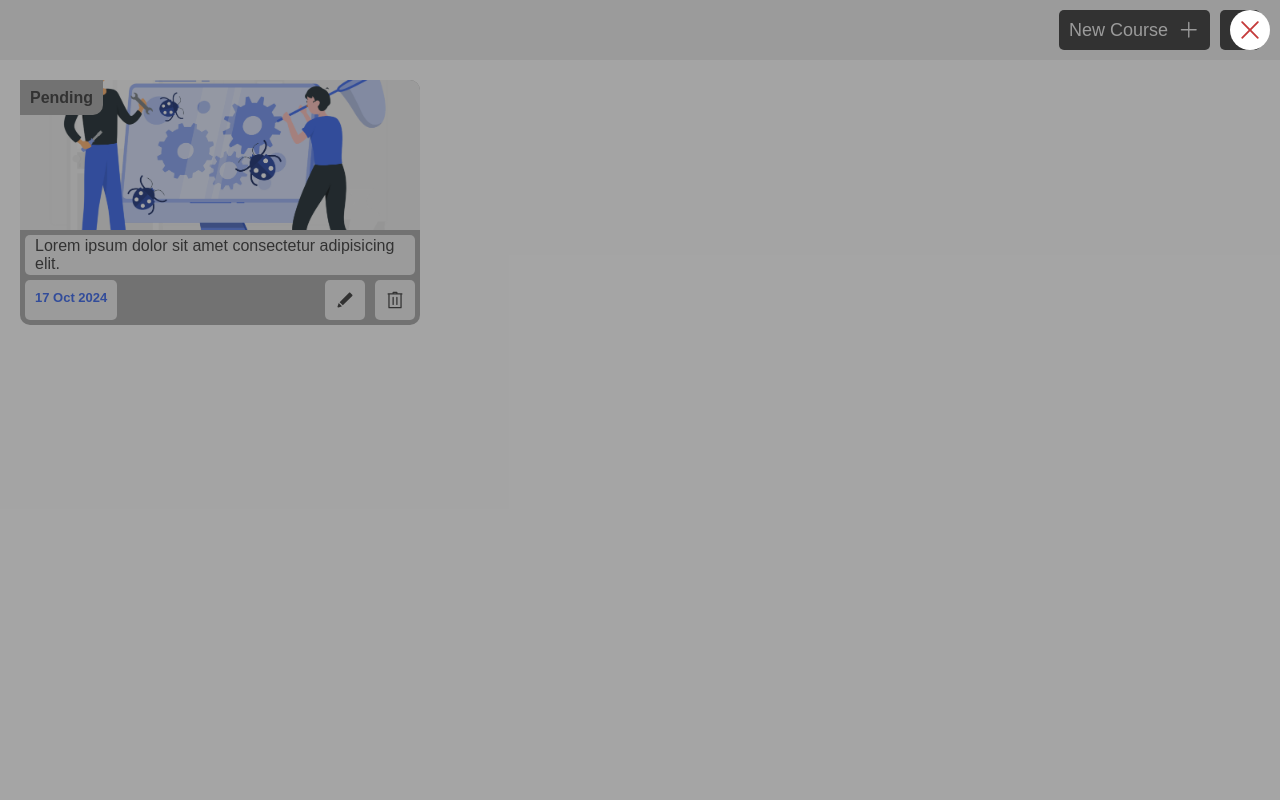
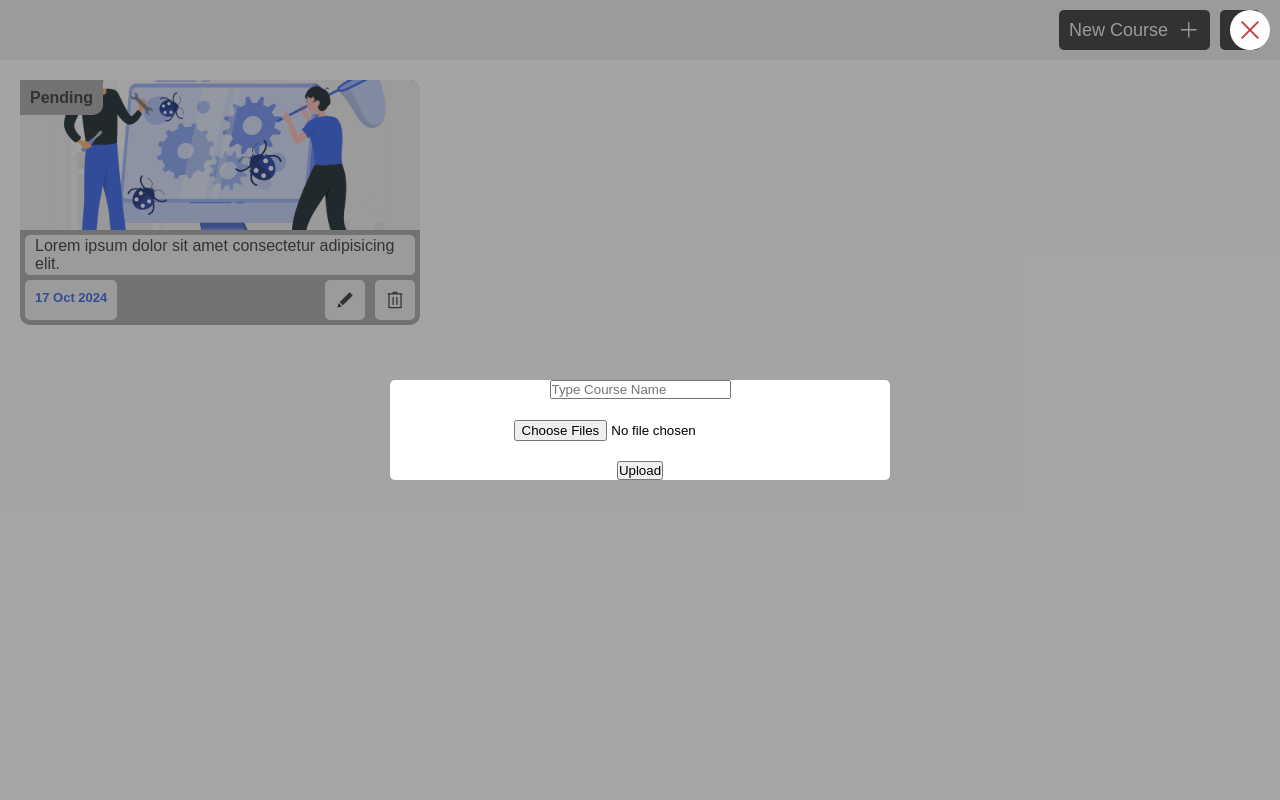
Before and after one commit to AlexNdungu/EMT_Learning, a Django app: page /Course/ in a window 1280 px wide. Run offline with Django 4.2, Linux system fonts and the light colour scheme; some web fonts are replaced.

Commit message:
Create Course

```diff
--- a/EMT_Learning/settings.py
+++ b/EMT_Learning/settings.py
@@ -129,6 +129,9 @@ STATICFILES_DIRS = [
     os.path.join(BASE_DIR, 'Static')
 ]
 
+MEDIA_URL = '/Media/'
+
+MEDIA_ROOT = BASE_DIR / 'Media'
 
 # Default primary key field type
 # https://docs.djangoproject.com/en/4.2/ref/settings/#default-auto-field
--- a/EMT_Learning/urls.py
+++ b/EMT_Learning/urls.py
@@ -15,9 +15,14 @@ Including another URLconf
     2. Add a URL to urlpatterns:  path('blog/', include('blog.urls'))
 """
 from django.contrib import admin
-from django.urls import path,include
+from django.urls import path, include
+from django.conf.urls.static import static
+from django.conf import settings
 
 urlpatterns = [
     path('admin/', admin.site.urls),
     path('',include('Learn.urls'))
 ]
+
+urlpatterns += static(settings.STATIC_URL, document_root = settings.STATIC_ROOT)
+urlpatterns += static(settings.MEDIA_URL, document_root = settings.MEDIA_ROOT)
--- a/Static/css/Teacher/course.css
+++ b/Static/css/Teacher/course.css
@@ -153,3 +153,22 @@
 .close_crud_button svg {
     width: 30px;
 }
+
+.create_and_update_course_section {
+    width: 100%;
+    height: calc(100% - 60px);
+    display: flex;
+    align-items: center;
+    justify-content: center;
+}
+
+.create_course_add {
+    width: 500px;
+    height: 100px;
+    border-radius: 5px;
+    display: flex;
+    flex-direction: column;
+    align-items: center;
+    justify-content: space-between;
+    background-color: white;
+}
--- /dev/null
+++ b/Static/js/Teacher/course.js
@@ -0,0 +1,3 @@
+let course_name = document.getElementById('course_name');
+let files = document.getElementById('files');
+let create_course = document.getElementById('create_course');
--- a/Templates/Teacher/course.html
+++ b/Templates/Teacher/course.html
@@ -1,14 +1,22 @@
 {% extends 'menu.html' %}
 {% load static %}
 {% block head %}
-    <title>CodePinion ::- Dashboard</title>
+    <title>Course</title>
     <link rel="stylesheet" href="{% static '/Css/Teacher/course.css' %}">
+    <link rel="stylesheet" href="{% static 'css/alert.css' %}">
 {% endblock %}
 {% block lower_section %}
     <div class="create_course_section">
         <div class="crud_close_section">
             <div class="close_crud_button" id="close_crud_button">
                 <svg clip-rule="evenodd" fill-rule="evenodd" stroke-linejoin="round" stroke-miterlimit="2" viewBox="0 0 24 24" xmlns="http://www.w3.org/2000/svg"><path d="m12 10.93 5.719-5.72c.146-.146.339-.219.531-.219.404 0 .75.324.75.749 0 .193-.073.385-.219.532l-5.72 5.719 5.719 5.719c.147.147.22.339.22.531 0 .427-.349.75-.75.75-.192 0-.385-.073-.531-.219l-5.719-5.719-5.719 5.719c-.146.146-.339.219-.531.219-.401 0-.75-.323-.75-.75 0-.192.073-.384.22-.531l5.719-5.719-5.72-5.719c-.146-.147-.219-.339-.219-.532 0-.425.346-.749.75-.749.192 0 .385.073.531.219z"/></svg>
+            </div>
+        </div>
+        <div class="create_and_update_course_section">
+            <div class="create_course_add">
+                <input type="text" id="course_name" placeholder="Type Course Name">
+                <input type="file" id="files" name="files" multiple>
+                <button id="create_course" >Upload</button>
             </div>
         </div>
     </div>
@@ -41,4 +49,5 @@
     </div>
 {% endblock %}
 {% block javaS %}
+<script type="module" src="{% static 'js/Teacher/course.js' %}"></script>
 {% endblock %}
```
